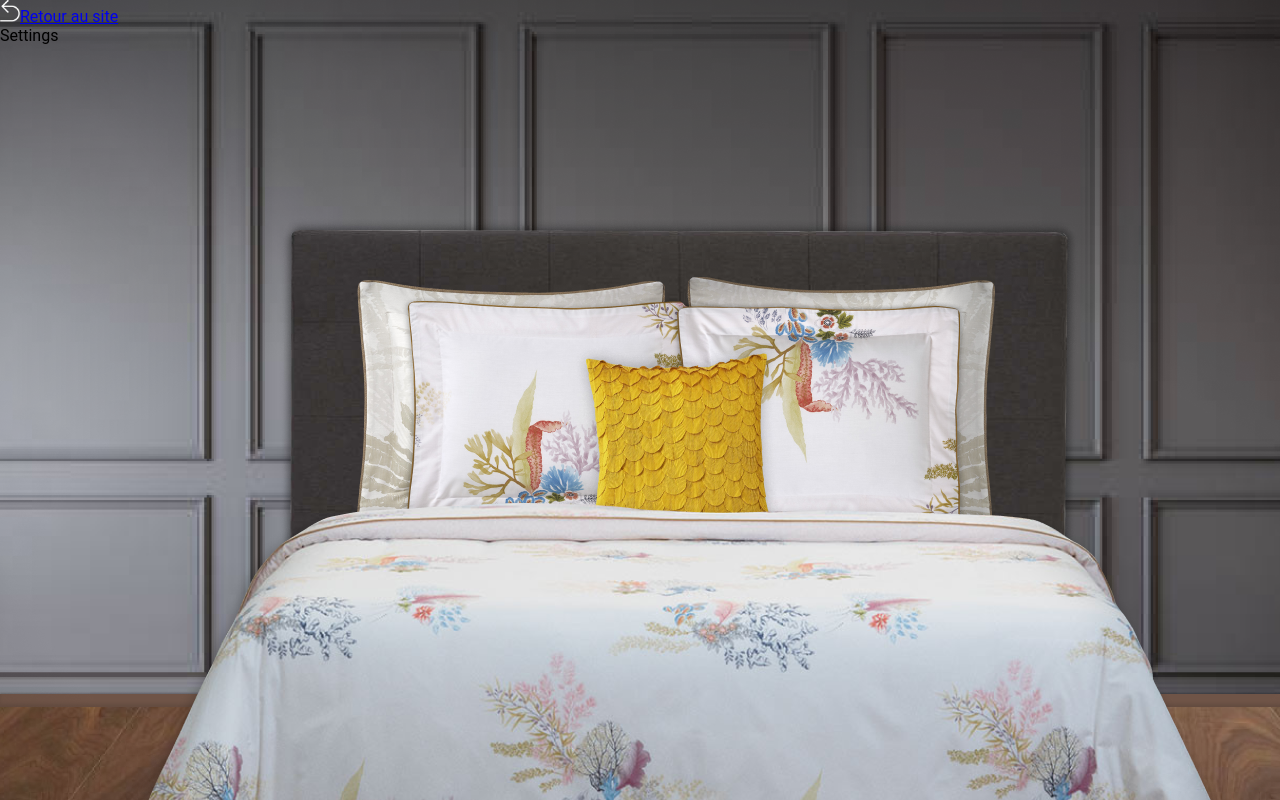
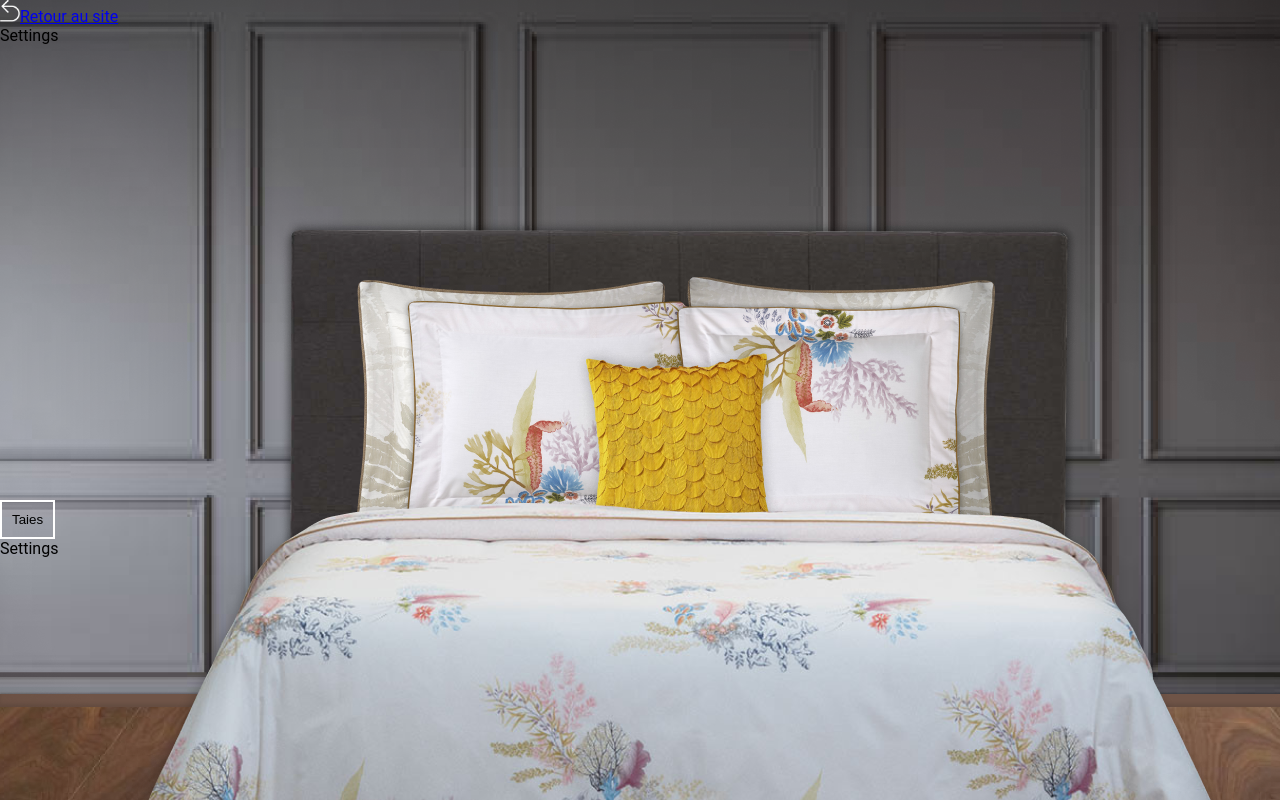
Before and after one commit to FlorianDurand/yves-delorme-simulateur, a Next.js app: page /Index in a window 1280 px wide. Built offline with nearby package versions, Linux system fonts and the light colour scheme.

Commit message:
Component Button

```diff
--- /dev/null
+++ b/components/Footer.js
@@ -0,0 +1,15 @@
+import Link from 'next/link';
+import styles from './Footer.module.css';
+import Button from './Styles/Button'
+
+
+const Footer = () => (
+  <div className={styles.footer}>
+    <Button>Taies</Button>
+    <div>
+      <a>Settings</a>
+    </div>
+  </div>
+);
+
+export default Footer;
--- /dev/null
+++ b/components/Footer.module.css
@@ -0,0 +1,6 @@
+.footer{
+    position: absolute;
+    bottom: 200px;
+    width: 100%;
+    height: 100px;
+}
--- /dev/null
+++ b/components/Styles/Button.js
@@ -0,0 +1,10 @@
+import React from 'react'
+import PropTypes from 'prop-types'
+
+import styles from './Button.module.css'
+
+const Button = props => {
+    return <button className={styles.home}>{props.children}</button>
+}
+
+export default Button
--- /dev/null
+++ b/components/Styles/Button.module.css
@@ -0,0 +1,7 @@
+.home{
+    background: none;
+    border: solid 2px white;
+    padding: 10px;
+    width: auto;
+    height: auto;
+}
--- a/pages/Index.js
+++ b/pages/Index.js
@@ -1,5 +1,6 @@
 import Header from '../components/Header';
 import Bed from '../components/Bed';
+import Footer from '../components/Footer';
 
 import styles from './index.module.css'
 
@@ -8,6 +9,7 @@ export default function Index() {
       <div className={styles.background}>
         <Header />
         <Bed />
+        <Footer />
       </div>
     );
 }
--- a/pages/index.js
+++ b/pages/index.js
@@ -1,5 +1,6 @@
 import Header from '../components/Header';
 import Bed from '../components/Bed';
+import Footer from '../components/Footer';
 
 import styles from './index.module.css'
 
@@ -8,6 +9,7 @@ export default function Index() {
       <div className={styles.background}>
         <Header />
         <Bed />
+        <Footer />
       </div>
     );
 }
```
